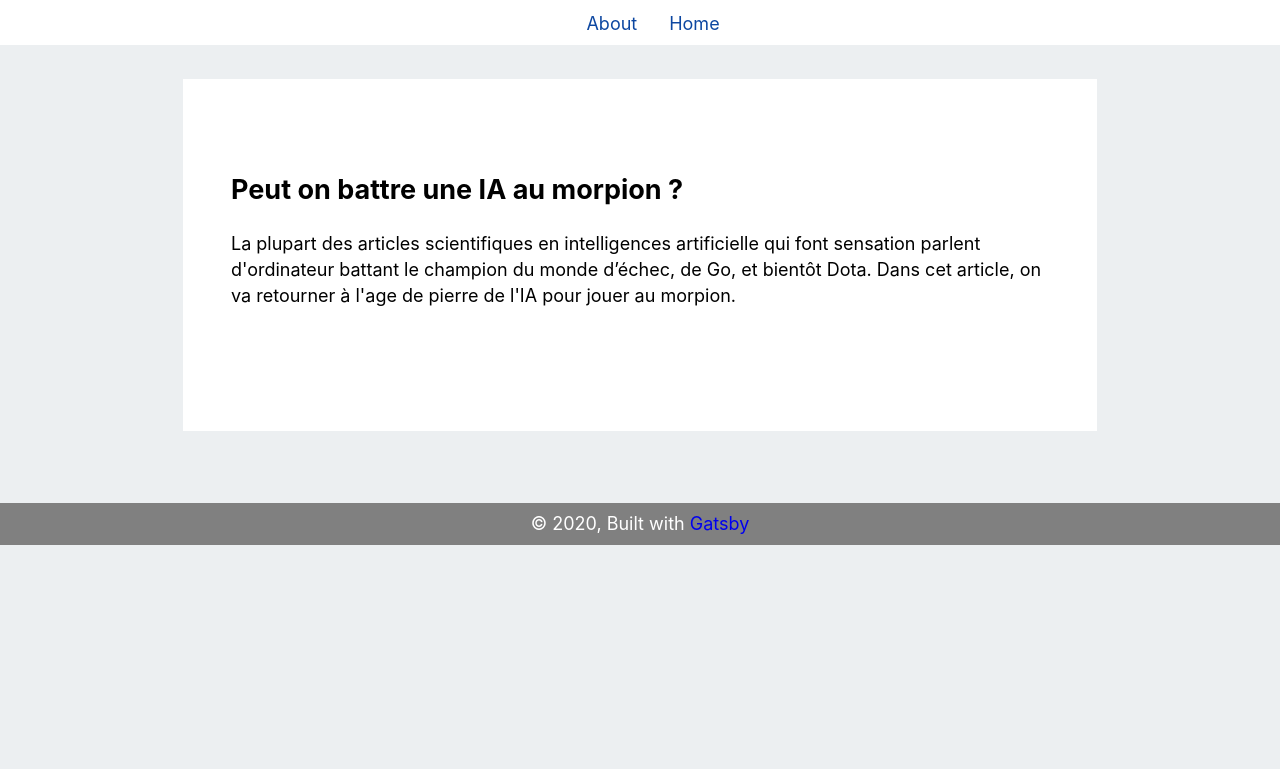
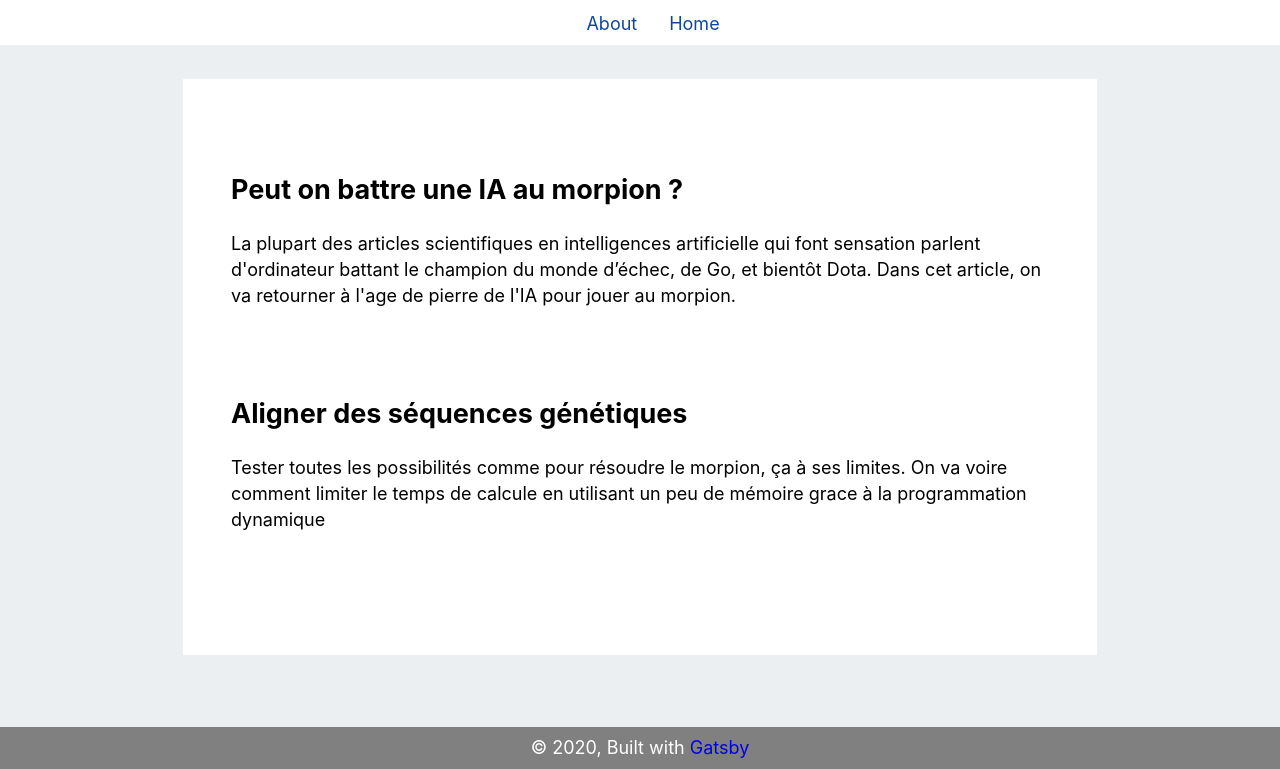
Before and after one commit to alexfauquette/aMathJourney, a Gatsby site: page /fr in a window 1280 px wide. Shown: the part 89-858 px from the top of the page. Before the commit the page ends 800 px from the top, so only its background shows below. Built offline with nearby package versions, Linux system fonts and the light colour scheme; Gatsby itself is replaced by a stand-in of ours.

Commit message:
add card for dynamic programming article in french

```diff
--- a/src/pages/fr.js
+++ b/src/pages/fr.js
@@ -15,6 +15,11 @@ const IndexPage = () => (
       de Go, et bientôt Dota. Dans cet article, on va retourner à l'age de
       pierre de l'IA pour jouer au morpion."
     />
+    <ArticleCard
+      articleLocation="/dynamic-programming/fr"
+      title="Aligner des séquences génétiques"
+      description="Tester toutes les possibilités comme pour résoudre le morpion, ça à ses limites. On va voire comment limiter le temps de calcule en utilisant un peu de mémoire grace à la programmation dynamique"
+    />
   </Layout>
 )
 
```
